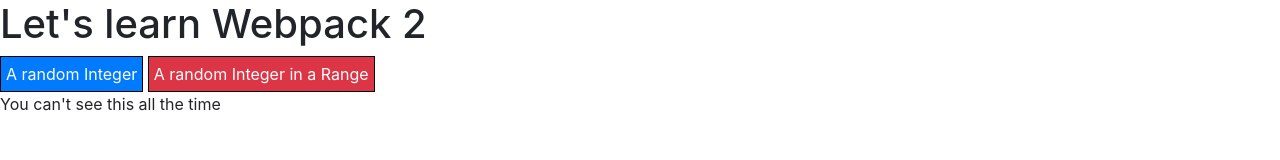
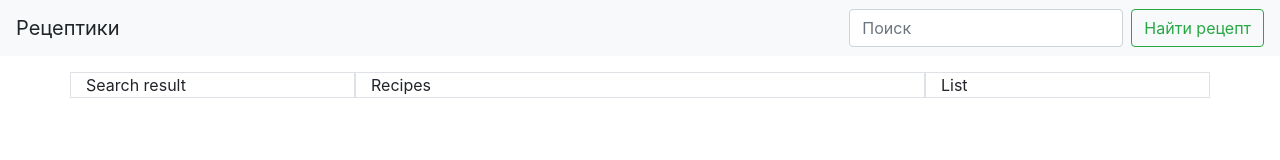
Before and after one commit to gostohov/project, a website built with webpack: page index.html in a window 1280 px wide. Built offline with nearby package versions, Linux system fonts and the light colour scheme; some packages are replaced by stand-ins of ours.

Commit message:
Finially began developing

```diff
--- a/index.html
+++ b/index.html
@@ -1,16 +1,24 @@
 <!doctype html>
 <html lang="en">
-<head>
-    <meta charset="UTF-8">
-    <meta name="viewport"
-          content="width=device-width, user-scalable=no, initial-scale=1.0, maximum-scale=1.0, minimum-scale=1.0">
-    <meta http-equiv="X-UA-Compatible" content="ie=edge">
-    <title>Webpack 2 Basics</title>
-</head>
-<body>
-<h1>Let's learn Webpack 2</h1>
-<button id="randomInt">A random Integer</button>
-<button id="randomRange">A random Integer in a Range</button>
-<p id="outputParagraph">You can't see this all the time</p>
-</body>
+  <head>
+    <meta charset="utf-8">
+    <meta name="viewport" content="width=device-width, initial-scale=1, shrink-to-fit=no">
+    <title>Hello, world!</title>
+  </head>
+  <body>
+    <nav class="navbar navbar-light bg-light">
+      <a class="navbar-brand">Рецептики</a>
+      <form class="form-inline">
+        <input class="form-control mr-sm-2" type="search" placeholder="Поиск" aria-label="Search">
+        <button class="btn btn-outline-success my-2 my-sm-0" type="submit">Найти рецепт</button>
+      </form>
+    </nav>
+    <div class="container">
+      <div class="row">
+        <div class="col-3 border mt-3">Search result</div>
+        <div class="col-6 border mt-3">Recipes</div>
+        <div class="col-3 border mt-3">List</div>
+      </div>
+    </div>
+  </body>
 </html>
--- a/src/scss/main.scss
+++ b/src/scss/main.scss
@@ -1,16 +1,2 @@
 @import "custom";
 @import "~bootstrap/scss/bootstrap";
-
-#randomInt {
-  background-color: $primary;
-  border: 1px solid black;
-  color: white;
-  padding: 5px;
-}
-
-#randomRange {
-  background-color: $danger;
-  border: 1px solid black;
-  color: white;
-  padding: 5px;
-}
```
